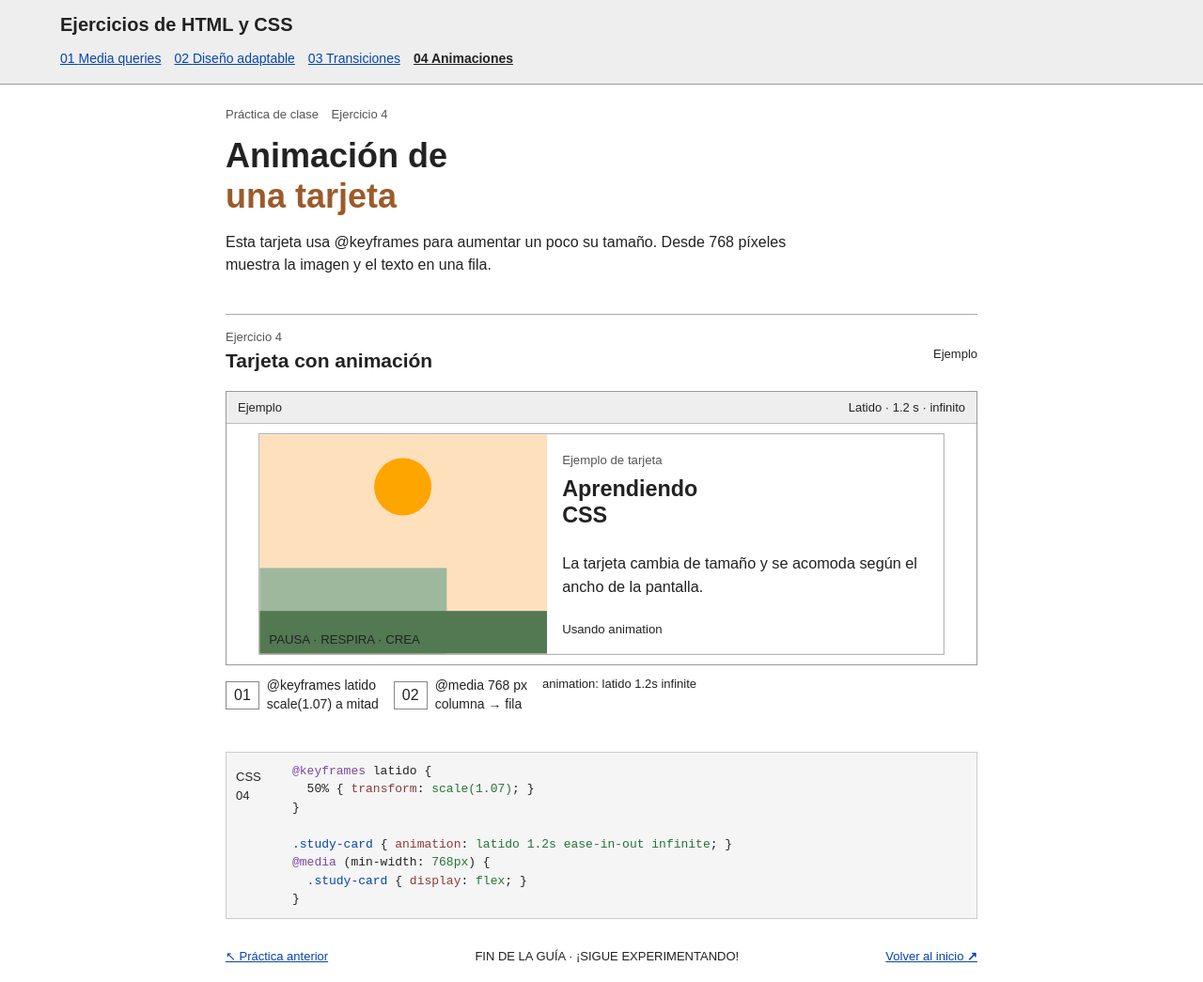
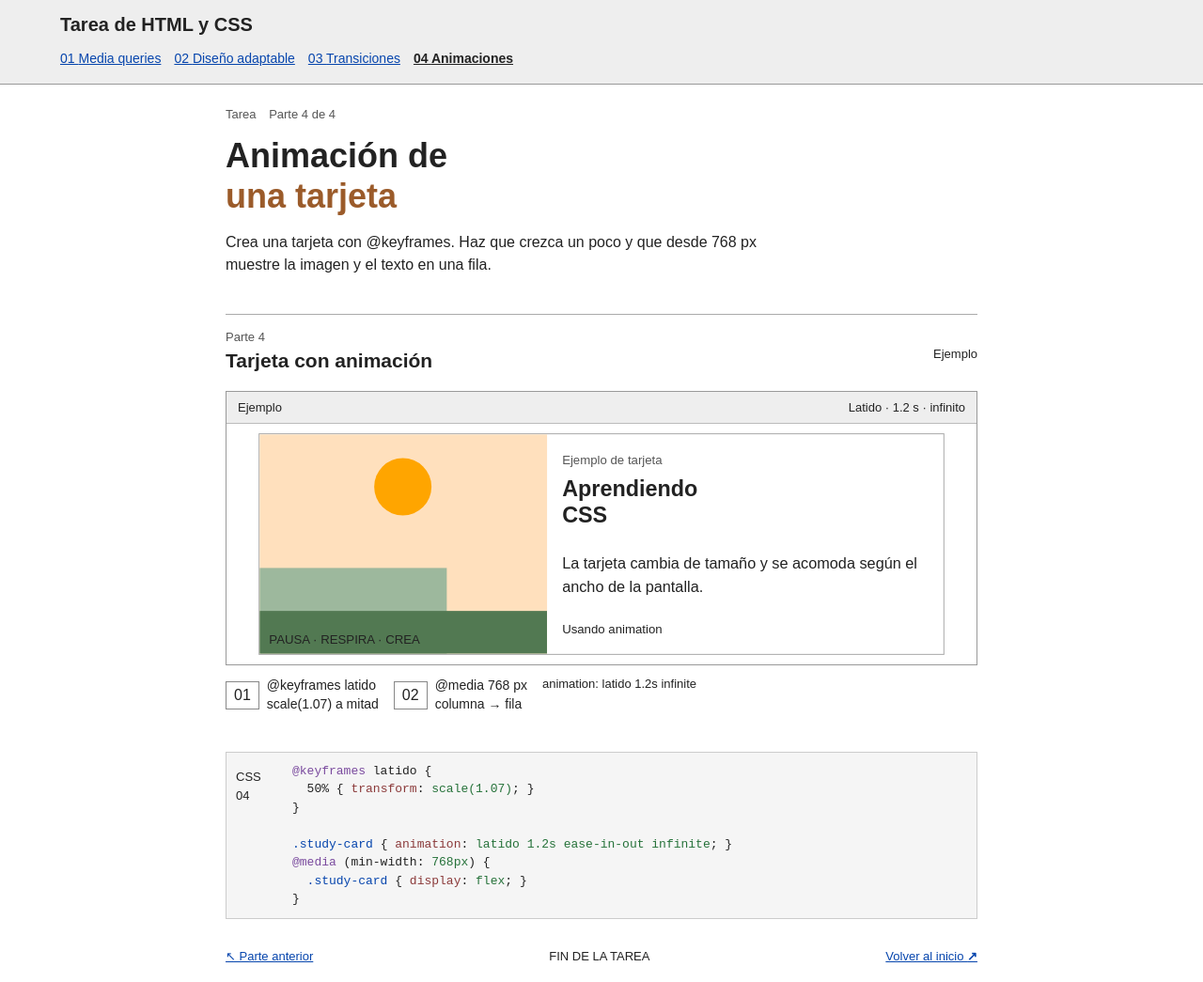
Before and after one commit to velozmauricio921-ship-it/tarea-electiva, a plain HTML site: page pagina 4.html in a window 1280 px wide. Shown: the whole page at 94% size. Drawn offline with Linux system fonts and the light colour scheme.

Commit message:
Update title and navigation links in pagina 4.html

```diff
--- a/pagina 4.html
+++ b/pagina 4.html
@@ -4,14 +4,14 @@
   <meta charset="utf-8">
   <meta name="viewport" content="width=device-width, initial-scale=1">
   <meta name="theme-color" content="#f5f4ee">
-  <title>Práctica 4 · Tarjeta animada</title>
+  <title>Tarea · Parte 4: Tarjeta animada</title>
   <link rel="stylesheet" href="css/estilos.css">
 </head>
 <body id="pagina4">
   <header class="site-header">
-    <a class="wordmark" href="pagina 1.html" aria-label="Inicio de las prácticas">Ejercicios de HTML y CSS</a>
-    <nav class="page-nav" aria-label="Ejercicios">
-      <a href="pagina 1.html">01 <span>Media queries</span></a>
+    <a class="wordmark" href="index.html" aria-label="Inicio de la tarea">Tarea de HTML y CSS</a>
+    <nav class="page-nav" aria-label="Partes de la tarea">
+      <a href="index.html">01 <span>Media queries</span></a>
       <a href="pagina 2.html">02 <span>Diseño adaptable</span></a>
       <a href="pagina 3.html">03 <span>Transiciones</span></a>
       <a class="active" href="pagina 4.html" aria-current="page">04 <span>Animaciones</span></a>
@@ -19,13 +19,13 @@
   </header>
   <main>
     <section class="intro">
-      <p class="eyebrow">Práctica de clase <span>Ejercicio 4</span></p>
+      <p class="eyebrow">Tarea <span>Parte 4 de 4</span></p>
       <h1>Animación de<br><em>una tarjeta</em></h1>
-      <p class="intro-copy">Esta tarjeta usa @keyframes para aumentar un poco su tamaño. Desde 768 píxeles muestra la imagen y el texto en una fila.</p>
+      <p class="intro-copy">Crea una tarjeta con @keyframes. Haz que crezca un poco y que desde 768 px muestre la imagen y el texto en una fila.</p>
     </section>
     <section class="lab" aria-labelledby="card-title">
       <div class="lab-heading">
-        <div><p class="eyebrow">Ejercicio 4</p><h2 id="card-title">Tarjeta con animación</h2></div>
+        <div><p class="eyebrow">Parte 4</p><h2 id="card-title">Tarjeta con animación</h2></div>
         <span class="live-tag">Ejemplo</span>
       </div>
       <div class="card-demo">
@@ -54,7 +54,7 @@
   <span class="code-selector">.study-card</span> { <span class="code-prop">display</span>: <span class="code-value">flex</span>; }
 }</code></pre>
     </section>
-    <footer class="page-footer"><a href="pagina 3.html">↖ Práctica anterior</a><span>FIN DE LA GUÍA · ¡SIGUE EXPERIMENTANDO!</span><a href="pagina 1.html">Volver al inicio <b>↗</b></a></footer>
+    <footer class="page-footer"><a href="pagina 3.html">↖ Parte anterior</a><span>FIN DE LA TAREA</span><a href="index.html">Volver al inicio <b>↗</b></a></footer>
   </main>
 </body>
 </html>
```
